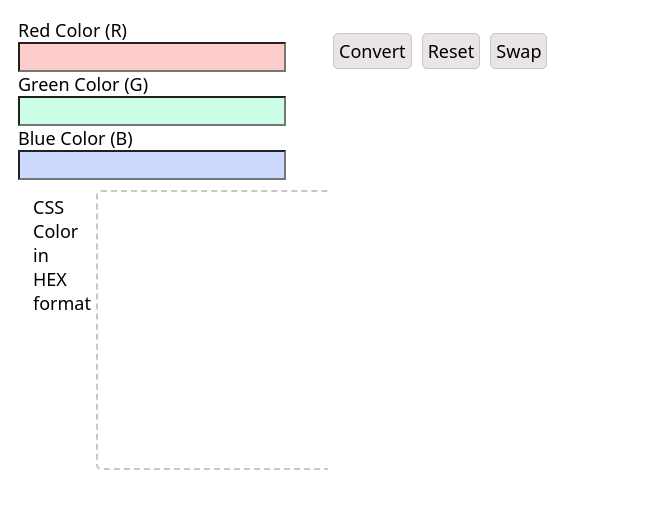
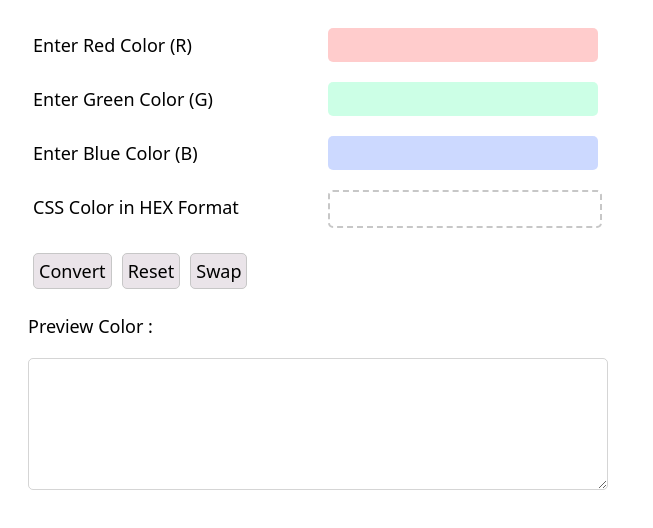
Before and after one commit to fojanb/20-Days-of-JavaScript, a plain HTML site: page Day-17-RGB-To-HEX-Convertor/rgb-to-hex.html in a window 1280 px wide. Shown: the whole page, without its empty margins (0-653 px from the left). Drawn offline with Linux system fonts and the light colour scheme.

```diff
--- a/Day-17-RGB-To-HEX-Convertor/convert.js
+++ b/Day-17-RGB-To-HEX-Convertor/convert.js
@@ -11,6 +11,7 @@
 convertBtn.addEventListener("click", (e) => {
   if (!userInput.value) {
     e.preventDefault();
+    alert("Please Enter a Valid Hex Code.")
   } else {
     // Step-1-Convert the user's input string to the hex mode
     hex = userInput.value.toString(16);
--- a/Day-17-RGB-To-HEX-Convertor/rgb-to-hex.html
+++ b/Day-17-RGB-To-HEX-Convertor/rgb-to-hex.html
@@ -8,43 +8,42 @@
   </head>
   <body>
     <div class="container">
-      <div class="row-rgb">
-        <div>
-          <label for="red">Red Color (R)</label>
-          <input type="text" id="red-color" />
-        </div>
-        <div>
-          <label for="green">Green Color (G)</label>
-          <input type="text" id="green-color" />
-        </div>
-        <div>
-          <label for="blue">Blue Color (B)</label>
-          <input type="text" id="blue-color" />
-        </div>
+
+
+      <div class="row">
+        <label for="red">Enter Red Color (R)</label>
       </div>
+      <div class="row">
+        <input type="text" id="red-color"/>
+      </div>
+      <div class="row">
+        <label for="green">Enter Green Color (G)</label>
+      </div>
+      <div class="row"><input type="text" id="green-color"/></div>
+      <div class="row">
+        <label for="blue">Enter Blue Color (B)</label>
+      </div>
+      <div class="row"><input type="text" id="blue-color"/></div>
+      <div class="row">
+        <label for="css_color">CSS Color in HEX Format</label>
+      </div>
+      <div class="row"><input type="text" id="css-color" disabled /></div>
       <div class="row">
         <a><button id="convert-button">Convert</button></a>
         <a><button id="reset-button">Reset</button></a>
         <a href="/index.html"><button id="swap-button">Swap</button></a>
       </div>
-      <div class="row">
-        <label for="css_color">CSS Color in<br />HEX format</label>
-        <input type="text" id="css-color" disabled />
-      </div>
-      <div class="row">
-        <svg viewBox="0 0 800 800" xmlns="http://www.w3.org/2000/svg">
-          <path
-            id="result-color"
-            style="
-              fill: #ffffff;
-              width: 100px;
-              height: 100px;
-              border: 2px solid black;
-            "
-            d="M39.7,-54.3C54.4,-52.5,71,-46.2,77.6,-34.6C84.2,-23,80.7,-6,74.9,8.4C69.2,22.8,61.2,34.4,52.9,48.3C44.7,62.1,36.2,78.2,22.9,85.4C9.7,92.7,-8.3,91.2,-23.6,84.7C-38.8,78.2,-51.2,66.7,-58.4,53.4C-65.5,40.1,-67.3,25,-67,11.1C-66.7,-2.8,-64.4,-15.6,-58.9,-26.6C-53.4,-37.6,-44.8,-47,-34.5,-50.8C-24.1,-54.6,-12.1,-52.9,0.2,-53.2C12.6,-53.6,25.1,-56.1,39.7,-54.3Z"
-            transform="translate(100 100)"
-          />
-        </svg>
+      <div class="row"></div>
+      <div class="row">Preview Color&nbsp;:</div>
+      <div class="row last_row">
+        <textarea
+          name="result"
+          id="result"
+          cols="56"
+          rows="5"
+          style="background-color: transparent; border-radius: 5px"
+          disabled
+        ></textarea>
       </div>
     </div>
     <script src="convert.js" type="module"></script>
--- a/Day-17-RGB-To-HEX-Convertor/swap.js
+++ b/Day-17-RGB-To-HEX-Convertor/swap.js
@@ -1,2 +1,13 @@
 const swapBtn = document.getElementById("swap-button");
+const red = document.getElementById("red-color");
+const green = document.getElementById("green-color");
+const blue = document.getElementById("blue-color");
+red.addEventListener("change", (e) => {
+  let color = parseInt(e.target.value);
+  if (color >= 0 && color <= 255) {
+    console.log(color.toString(16));
+  } else {
+    alert("Each color must be between 0 and 255");
+  }
+});
 export { swapBtn };
```
